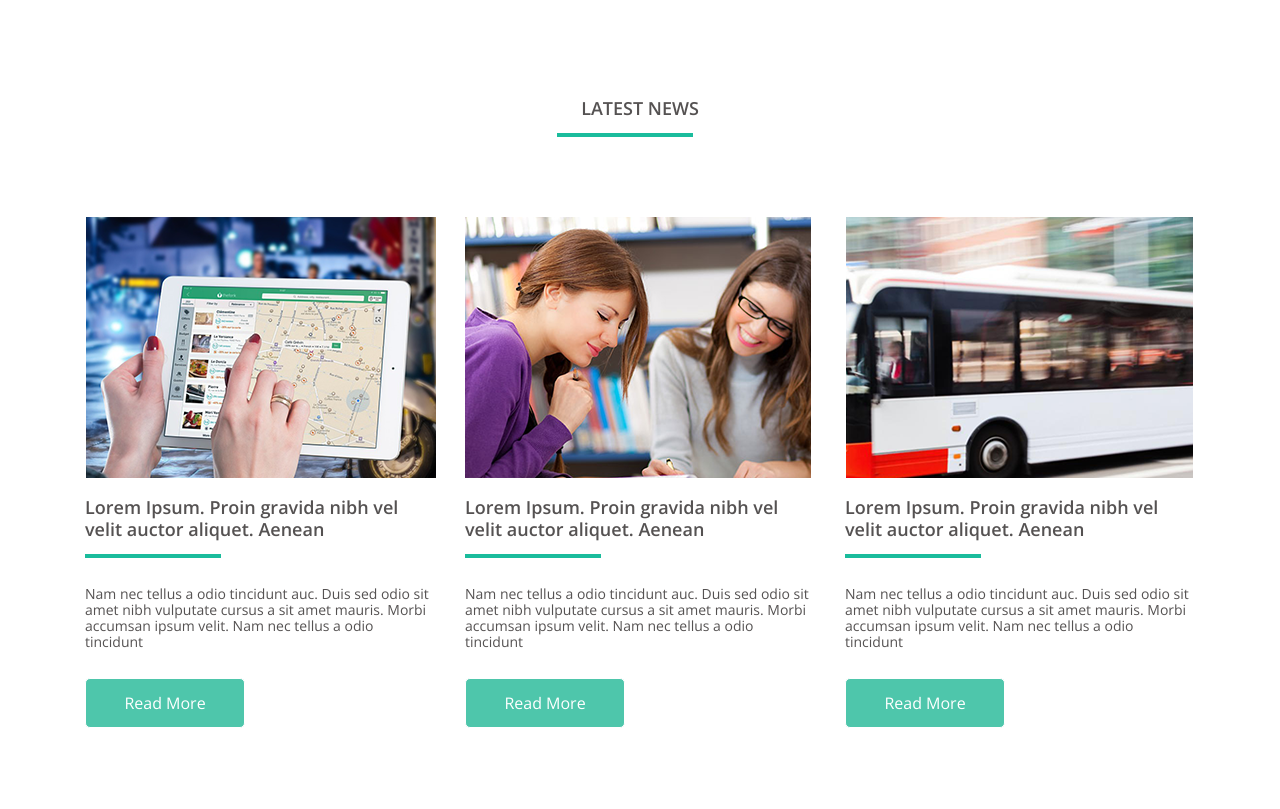
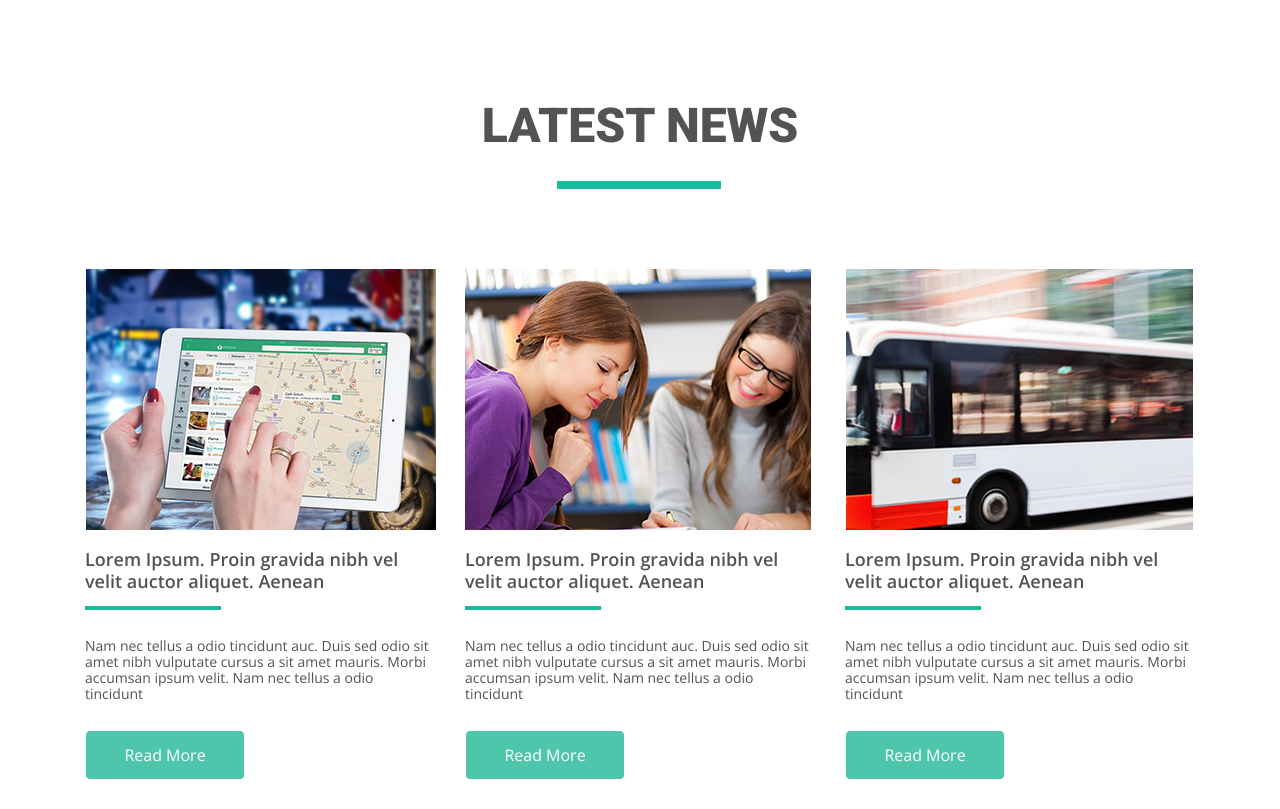
Before and after one commit to Shaitan84/module-04, a plain HTML site: page index.html in a window 1280 px wide. Shown: the part 1057-1866 px from the top of the page. Before the commit the page ends 1814 px from the top, so only its background shows below. Drawn offline with nearby package versions, Linux system fonts and the light colour scheme.

Commit message:
modified CSS,HTML

```diff
--- a/css/style.css
+++ b/css/style.css
@@ -184,7 +184,7 @@ body {
 
 /* NEWS */
 
-.title-news h2 {
+.title-news h3 {
   font-size: 48px;
   line-height: 58px;
   color: #555252;
@@ -194,7 +194,7 @@ body {
   font-weight: 900;
 }
 
-.title-news h2:after {
+.title-news h3:after {
   content: "";
   display: block;
   background: #1abc9c;
--- a/index.html
+++ b/index.html
@@ -151,7 +151,7 @@
         </section>
         <section class="blog-news">
             <div class="title-news">
-                <h2>latest news</h2>
+                <h3>latest news</h3>
             </div>
             <ul>
                 <li>
```
